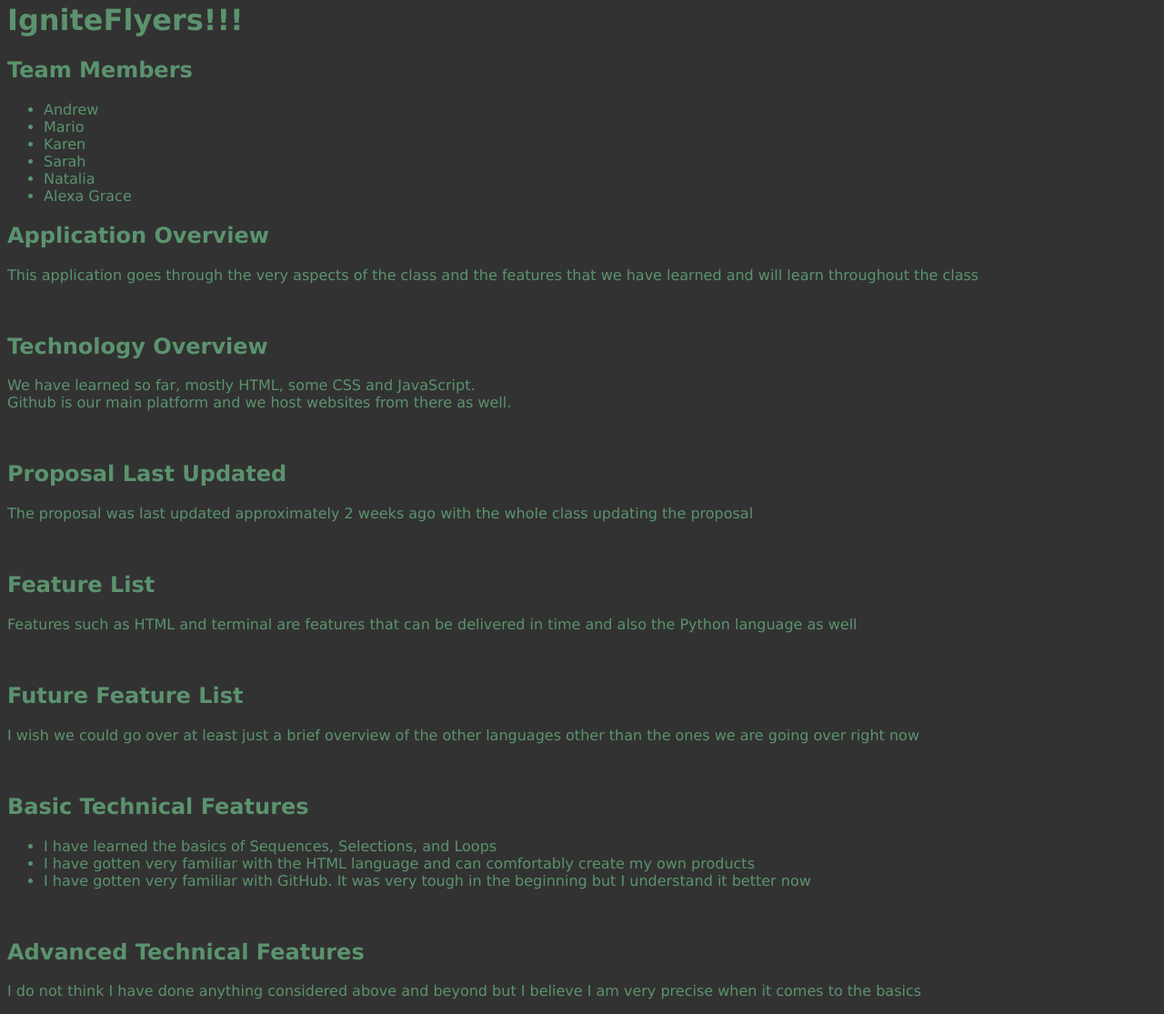
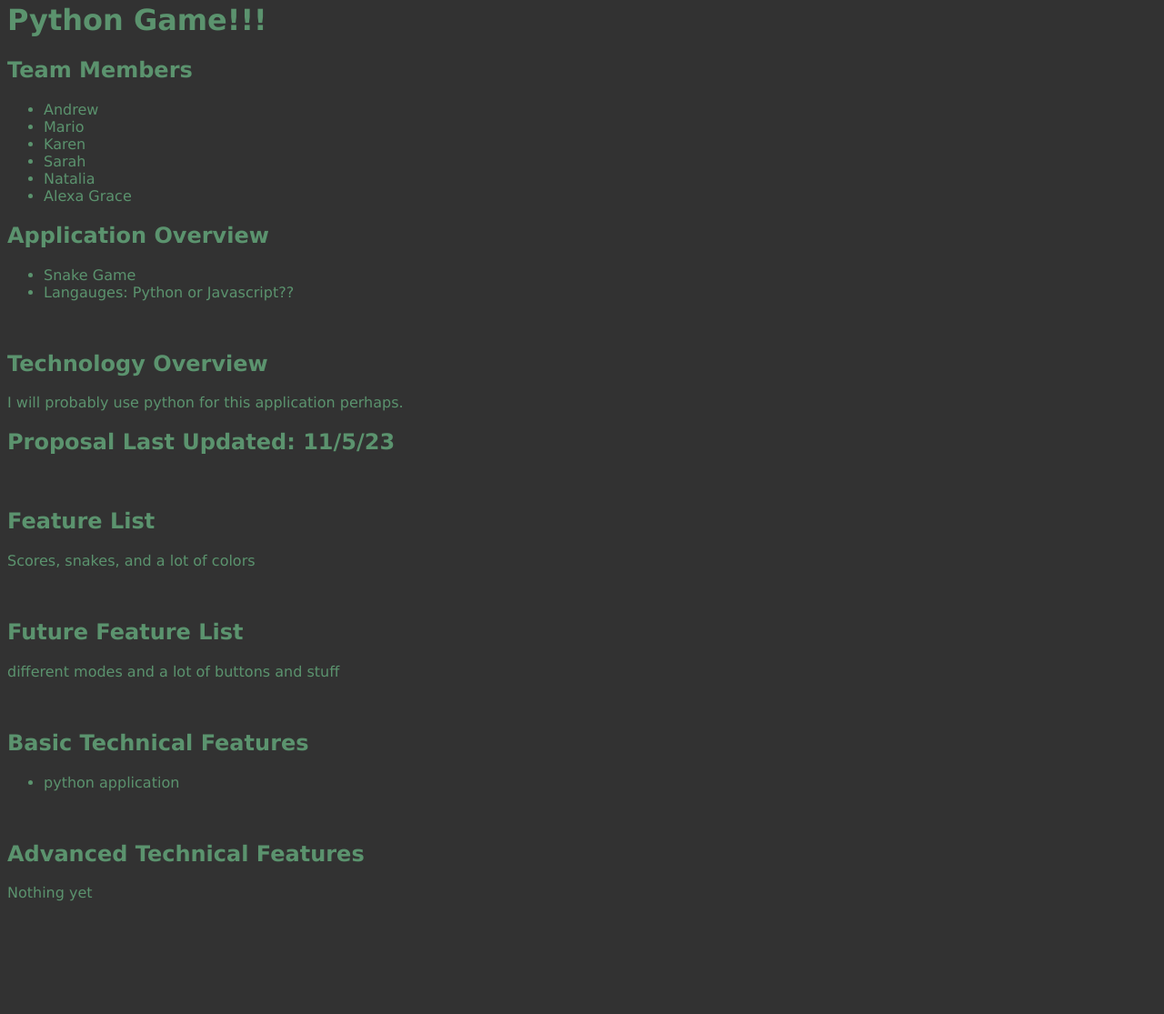
Before and after one commit to a-tolentino/class-project-proposal, a plain HTML site: page index.html in a window 1280 px wide. Shown: the part 18-1133 px from the top of the page at 91% size. After the commit the page ends 1025 px from the top, so only its background shows below. Drawn offline with Linux system fonts and the light colour scheme.

Commit message:
Update files.

```diff
--- a/index.html
+++ b/index.html
@@ -8,7 +8,7 @@
 </head>
 
 <body>
-    <h1>IgniteFlyers!!!</h1>
+    <h1>Python Game!!!</h1>
     <h2>Team Members</h2>
         <ul>
             <li>Andrew</li>
@@ -20,41 +20,44 @@
         </ul>
 
     <h2>Application Overview</h2>
-    <p>This application goes through the very aspects of the class and the features that we have learned and will learn throughout the class</p>
+    <p>
+        <ul>
+            <li>Snake Game</li>
+            <li>Langauges: Python or Javascript??</li>
+
+         </ul>
+    </p>
+
 
     <br>
 
     <h2>Technology Overview</h2>
-    <p>We have learned so far, mostly HTML, some CSS and JavaScript.<br> Github is our main platform and we host websites from there as well.</p>
+    <p>I will probably use python for this application perhaps.</p>
 
-    <br>
 
-    <h2>Proposal Last Updated</h2>
-    <p>The proposal was last updated approximately 2 weeks ago with the whole class updating the proposal </p>
+    <h2>Proposal Last Updated: 11/5/23</h2>
 
     <br>
 
     <h2>Feature List</h2>
-    <p>Features such as HTML and terminal are features that can be delivered in time and also the Python language as well</p>
+    <p>Scores, snakes, and a lot of colors</p>
 
     <br>
 
     <h2>Future Feature List</h2>
-    <p>I wish we could go over at least just a brief overview of the other languages other than the ones we are going over right now</p>
+    <p>different modes and a lot of buttons and stuff</p>
 
     <br>
 
     <h2>Basic Technical Features</h2>
     <ul>
-        <li>I have learned the basics of Sequences, Selections, and Loops </li>
-        <li>I have gotten very familiar with the HTML language and can comfortably create my own products</li>
-        <li>I have gotten very familiar with GitHub. It was very tough in the beginning but I understand it better now</li>
+        <li>python application</li>
     </ul>
 
     <br>
 
     <h2>Advanced Technical Features</h2>
-    <p>I do not think I have done anything considered above and beyond but I believe I am very precise when it comes to the basics</p>
+    <p>Nothing yet</p>
 
 
 
```
